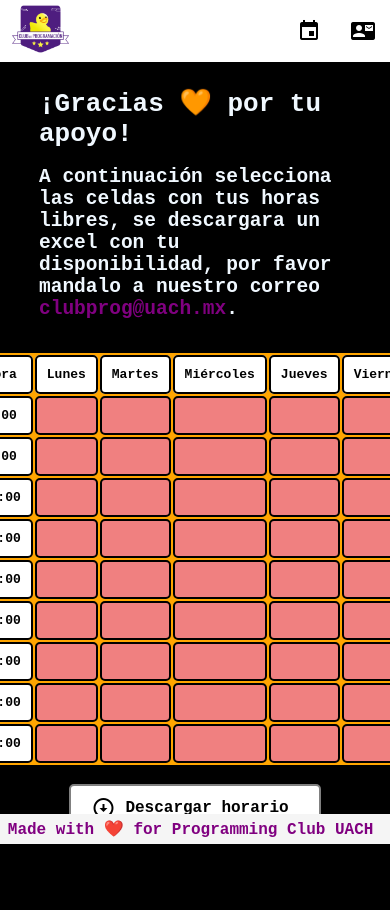
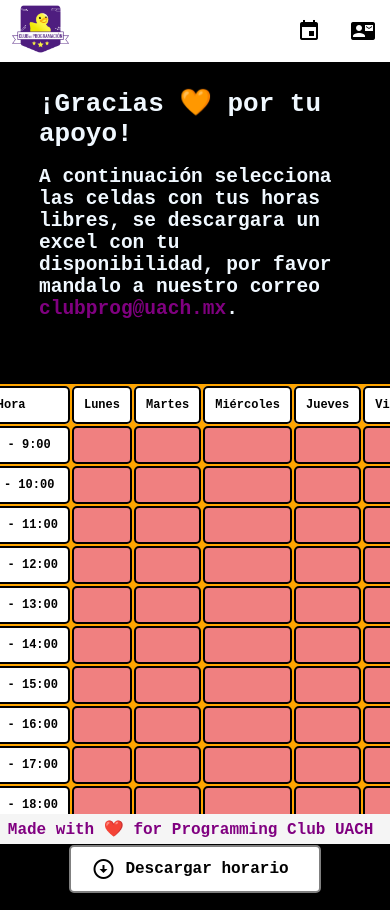
Before and after one commit to Club-De-Programacion-UACH/Club-Page, an Angular app: page /schedule in a window 390 px wide. Shown: the top 910 px of the page. Before the commit the page ends 849 px from the top, so only its background shows below. Built offline with nearby package versions, Linux system fonts and the light colour scheme.

Commit message:
schedule fix hours

```diff
--- a/src/app/features/schedule/schedule.component.css
+++ b/src/app/features/schedule/schedule.component.css
@@ -56,9 +56,9 @@ form {
 
 @media (max-width: 600px) {
     .schedule-gen-table {
-        margin: 2% 5%;
+        margin: 10% 5%;
         font-family: monospace;
         font-weight: bold;
-        font-size: medium;
+        font-size:small;
     }
 }
--- a/src/app/features/schedule/schedule.component.ts
+++ b/src/app/features/schedule/schedule.component.ts
@@ -19,16 +19,20 @@ export class ScheduleComponent {
     viernes: new Set(),
 };
 
-hours: string[] = this.generateHours();
+hours: string[] = [];
 
 formData: { [key: string]: any } = {};
 
-generateHours(): string[] {
-    const hours = [];
-    for (let i = 8; i <= 16; i++) {
-        hours.push(`${i}:00`);
+constructor() {
+    this.generateHours();
+}
+
+generateHours() {
+    const startHour = 8; // Hora de inicio
+    const endHour = 18; // Hora de fin
+    for (let hour = startHour; hour < endHour; hour++) {
+        this.hours.push(`${hour}:00 - ${hour + 1}:00`);
     }
-    return hours;
 }
 
 toggleSelection(day: string, hour: string) {
@@ -53,7 +57,7 @@ onSubmit(event: Event) {
 
 exportToExcel(data: { [key: string]: Set<string> }) {
     // Crear un arreglo de horas del rango 8 a 16
-    const hoursRange = this.generateHours(); // Asegúrate de que este método esté disponible
+    const hoursRange = this.hours; // Asegúrate de que este método esté disponible
 
     // Crear un arreglo para almacenar los datos
     const dataArray = [];
```
